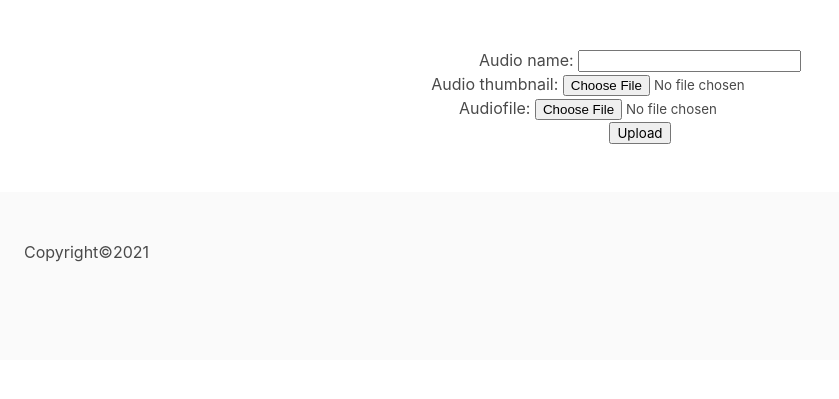
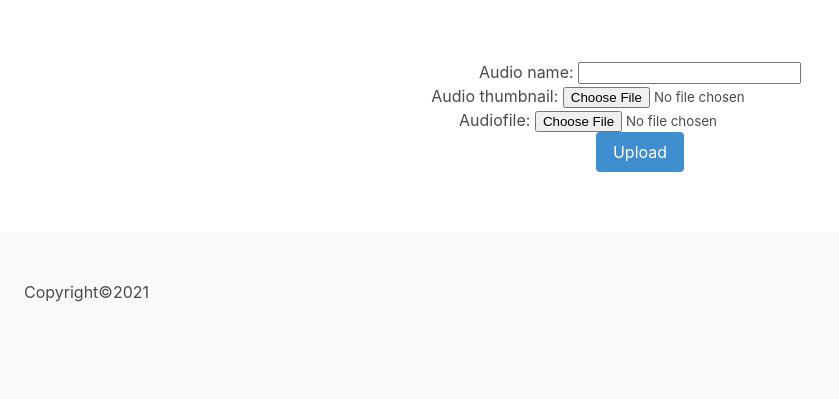
Before and after one commit to ht-90/wisdom, a Django app: page /upload/ in a window 1280 px wide. Shown: the part 52-451 px from the top of the page, without its empty margins (0-839 px from the left). Run offline with Django 3.2, Linux system fonts and the light colour scheme.

Commit message:
updated style for upload page and centered column components in base.html

```diff
--- a/auditory/templates/base.html
+++ b/auditory/templates/base.html
@@ -14,8 +14,8 @@
     {% include '_navbar.html' %}
     <section class="section">
       <div class="container">
-        <div class="columns has-text-centered">
-          <div class="column">
+        <div class="columns is-centered">
+          <div class="column has-text-centered">
             {% block main %}
             <p>No Content Here ;;</p>
             {% endblock %}
--- a/auditory/templates/upload.html
+++ b/auditory/templates/upload.html
@@ -1,8 +1,8 @@
 {% extends "base.html" %}
 {% block main %}
-<form method="POST" enctype="multipart/form-data">
+<form class="column is-three-fifths is-offset-one-fifth" method="POST" enctype="multipart/form-data">
   {% csrf_token %}
   {{ form.as_p }}
-  <button type="submit">Upload</button>
+  <button class="button is-info" type="submit">Upload</button>
 </form>
 {% endblock %}
```
